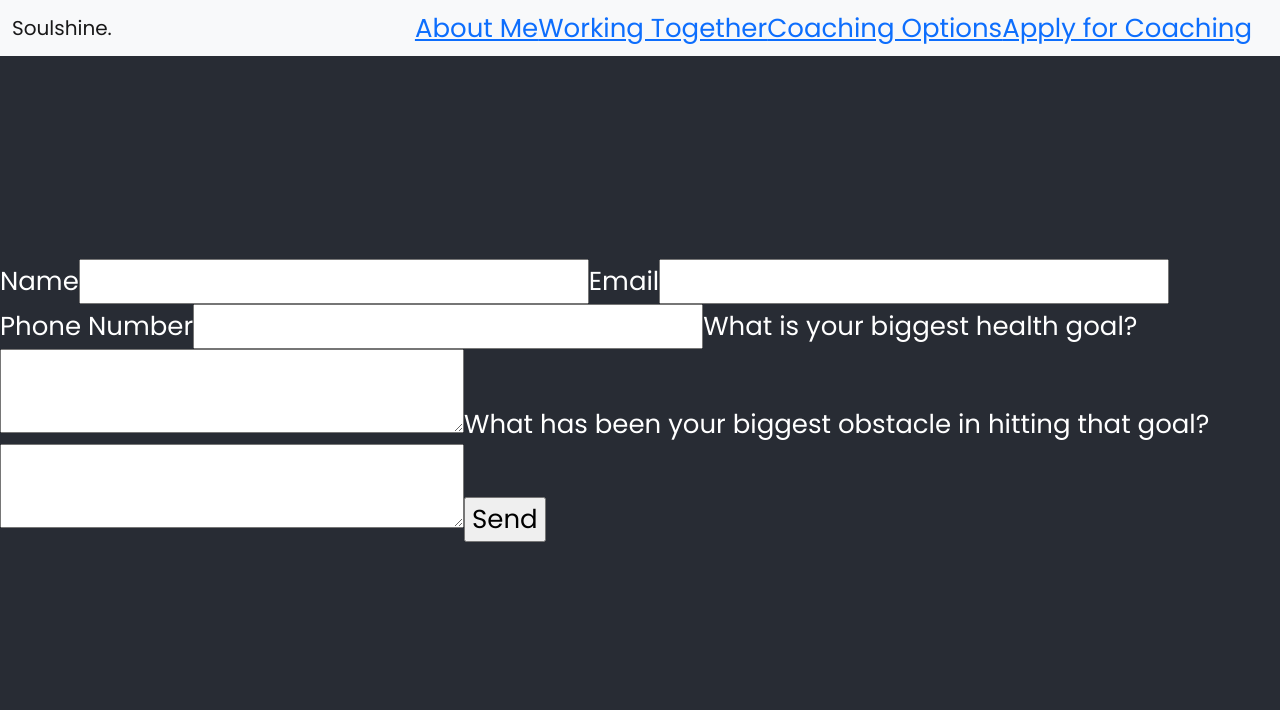
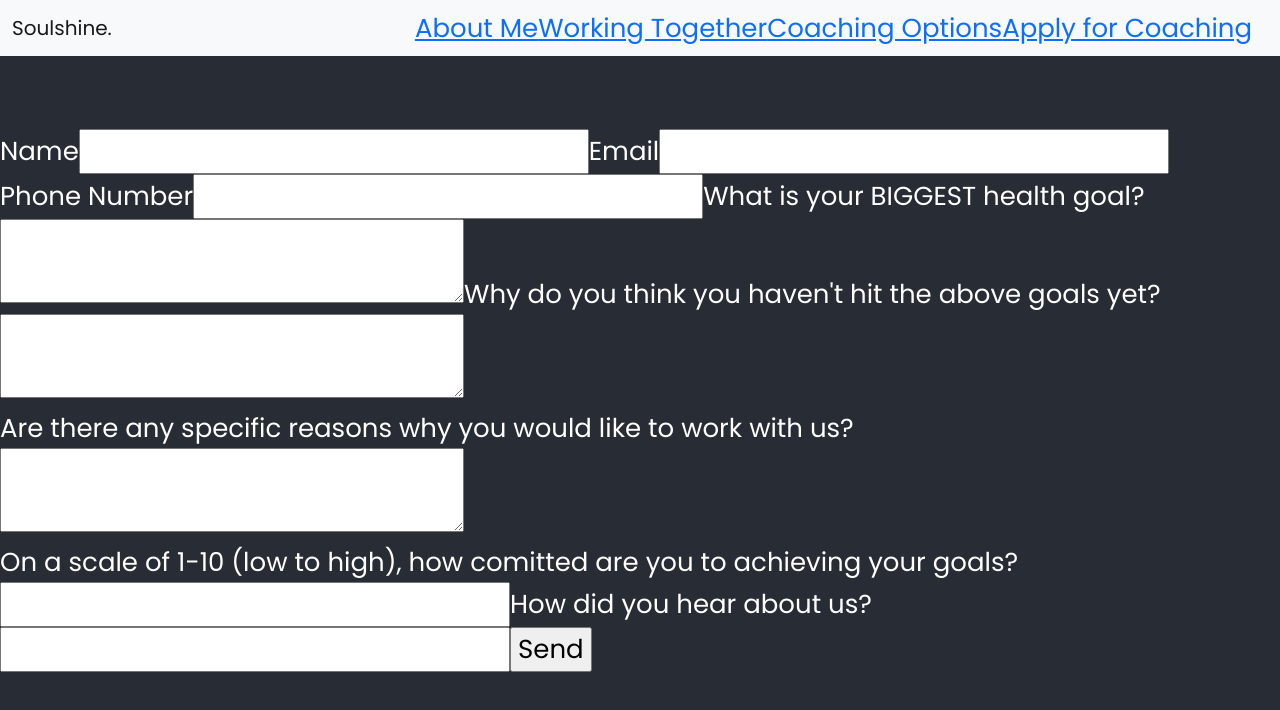
Before and after one commit to adelaney923/SanamFrontEnd, a React (Create React App) app: page /#/applyforcoaching in a window 1280 px wide. Shown: the top 710 px of the page. Built offline with nearby package versions, Linux system fonts and the light colour scheme.

Commit message:
updated/added questions on inquiry form

```diff
--- a/src/Components/ApplyForCoaching/ApplyForCoaching.js
+++ b/src/Components/ApplyForCoaching/ApplyForCoaching.js
@@ -34,15 +34,24 @@ const ApplyForCoaching = () => {
       <label>Email</label>
       <input type="email" name="user_email" />
       <label>Phone Number</label>
-      <input
-        type="tel"
-        name="user_phone"
-        pattern="[0-9]{10}"
-      />
-      <label>What is your biggest health goal?</label>
+      <input type="tel" name="user_phone" pattern="[0-9]{10}" />
+      <label>What is your BIGGEST health goal?</label>
       <textarea name="health_goal" />
-      <label>What has been your biggest obstacle in hitting that goal?</label>
+      <label>Why do you think you haven't hit the above goals yet?</label>
       <textarea name="obstacle" />
+      <label>
+        Are there any specific reasons why you would like to work with us?
+      </label>
+      <textarea name="why_us" />
+      <label>
+        On a scale of 1-10 (low to high), how comitted are you to achieving your
+        goals?
+      </label>
+      <input type="text" name="commitment_level" />
+      <label>
+        How did you hear about us?
+      </label>
+      <input type="text" name="hear_about_us" />
       <input type="submit" value="Send" />
     </form>
   );
```
